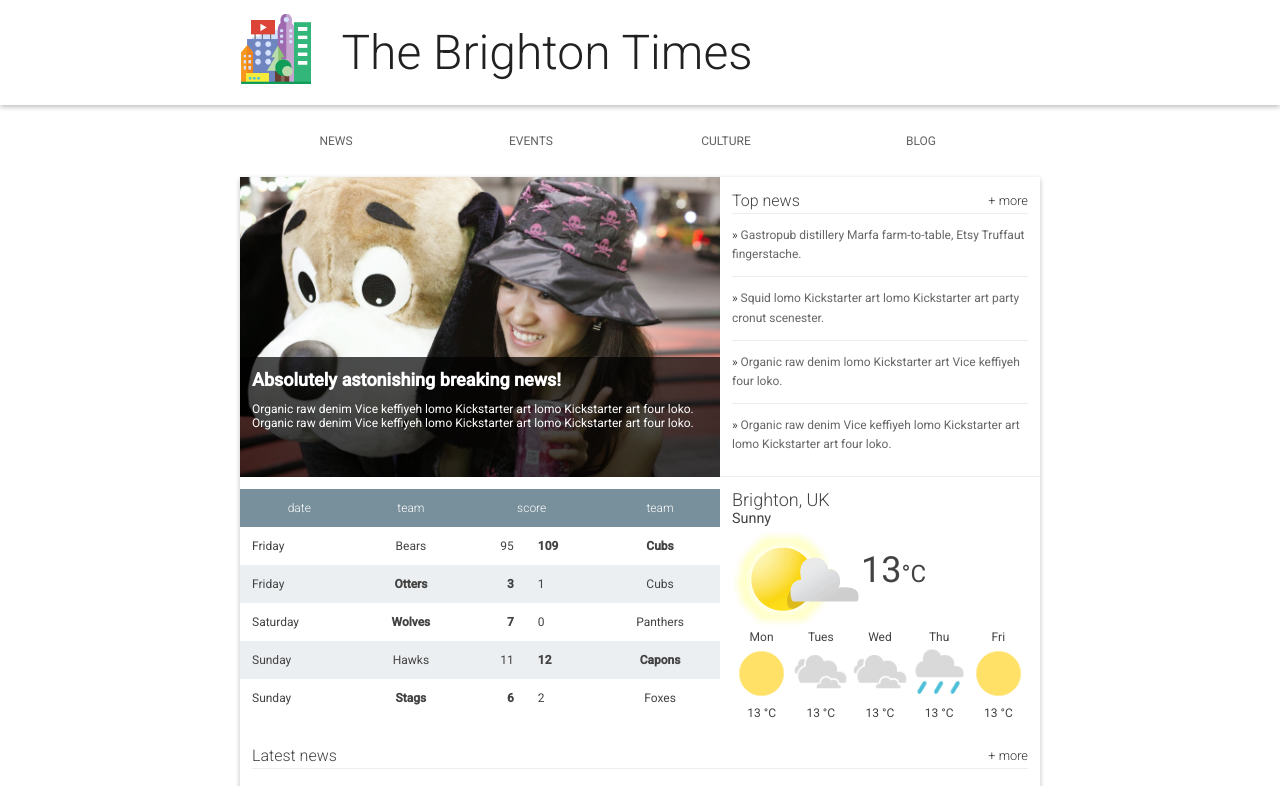
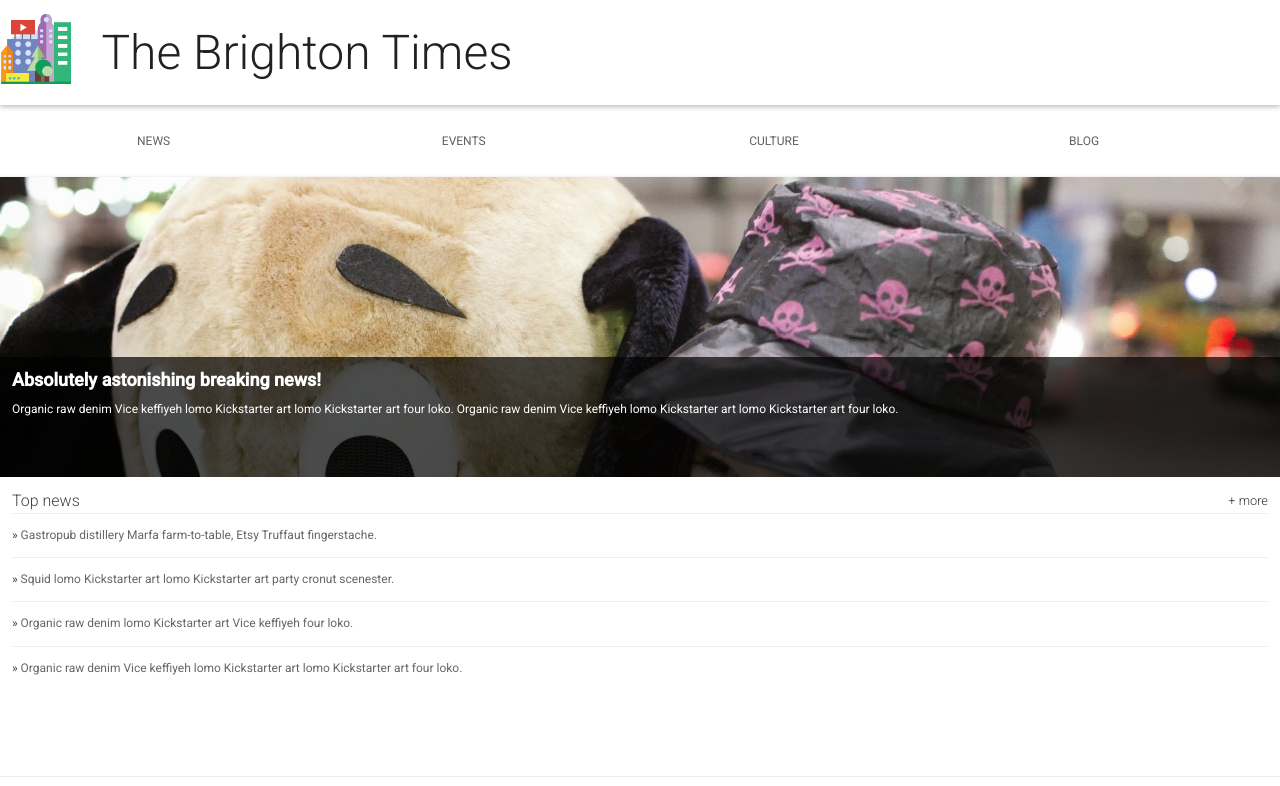
Before and after one commit to FoxyStoat/brighton-times, a plain HTML site: page index.html in a window 1280 px wide. Shown: the top 786 px of the page. Drawn offline with Linux system fonts and the light colour scheme; files whose address does not match are found by name.

Commit message:
add modifications for quiz part 1

```diff
--- a/assets/styles/custom.css
+++ b/assets/styles/custom.css
@@ -53,7 +53,7 @@ ul {
 }
 
 .header__inner {
-  width: 800px;
+  width: 100%;
   margin-left: auto;
   margin-right: auto;
 }
@@ -81,7 +81,7 @@ ul {
  */
 
 .nav {
-  width: 800px;
+  width: 100%;
   margin-left: auto;
   margin-right: auto;
 }
@@ -105,6 +105,7 @@ ul {
 .nav a {
   text-decoration: none;
   color: #616161;
+  padding: 1.5em;
 }
 
 .nav a:hover {
@@ -121,7 +122,7 @@ ul {
 
 main {
   box-shadow: 0 2px 5px rgba(0, 0, 0, 0.26);
-  width: 800px;
+  width: 100%;
   margin-left: auto;
   margin-right: auto;
 }
@@ -141,7 +142,7 @@ main {
 
 .hero {
   float: left;
-  width: 480px;
+  width: 100%;
   position: relative;
   background-image: url("..//images/dog.jpg");
   background-size: cover;
@@ -169,7 +170,7 @@ main {
 
 .top-news {
   float: right;
-  width: 320px;
+  width: 100%;
   height: 300px;
   border-bottom: 1px solid #eee;
   padding: 1em;
@@ -199,6 +200,7 @@ main {
 .top-news__item a {
   text-decoration: none;
   color: #666;
+  padding: 1.5em inherit;
 }
 
 .top-news__item a:hover,
@@ -214,7 +216,7 @@ main {
  */
 
 .scores {
-  width: 480px;
+  width: 100%;
   float: left;
   padding-top: 1em;
 }
@@ -264,7 +266,7 @@ main {
 
 .weather {
   float: right;
-  width: 320px;
+  width: 100%;
   padding: 1em;
 }
 
@@ -341,6 +343,7 @@ main {
 .snippet__title a {
   text-decoration: none;
   color: #666;
+  padding: 1.5em inherit;
 }
 
 .snippet__title a:hover,
@@ -369,4 +372,5 @@ footer li {
 footer a {
   text-decoration: none;
   color: #333;
+  padding: 1.5em;
 }
```
